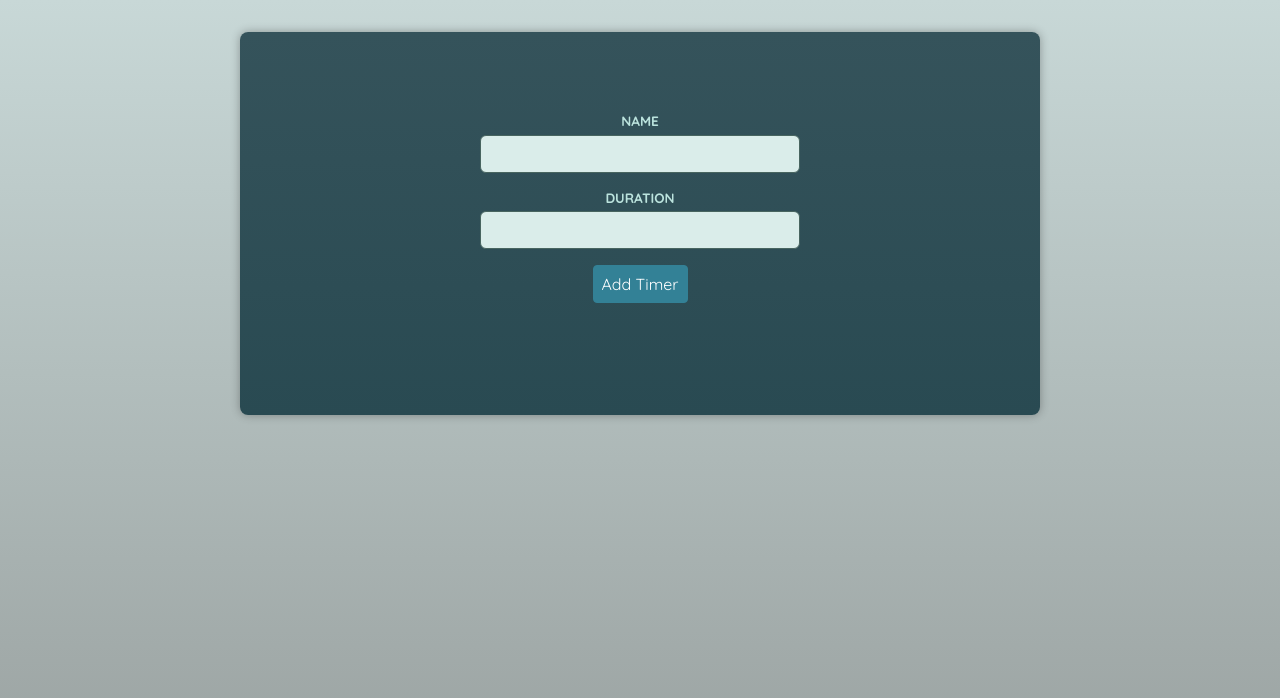
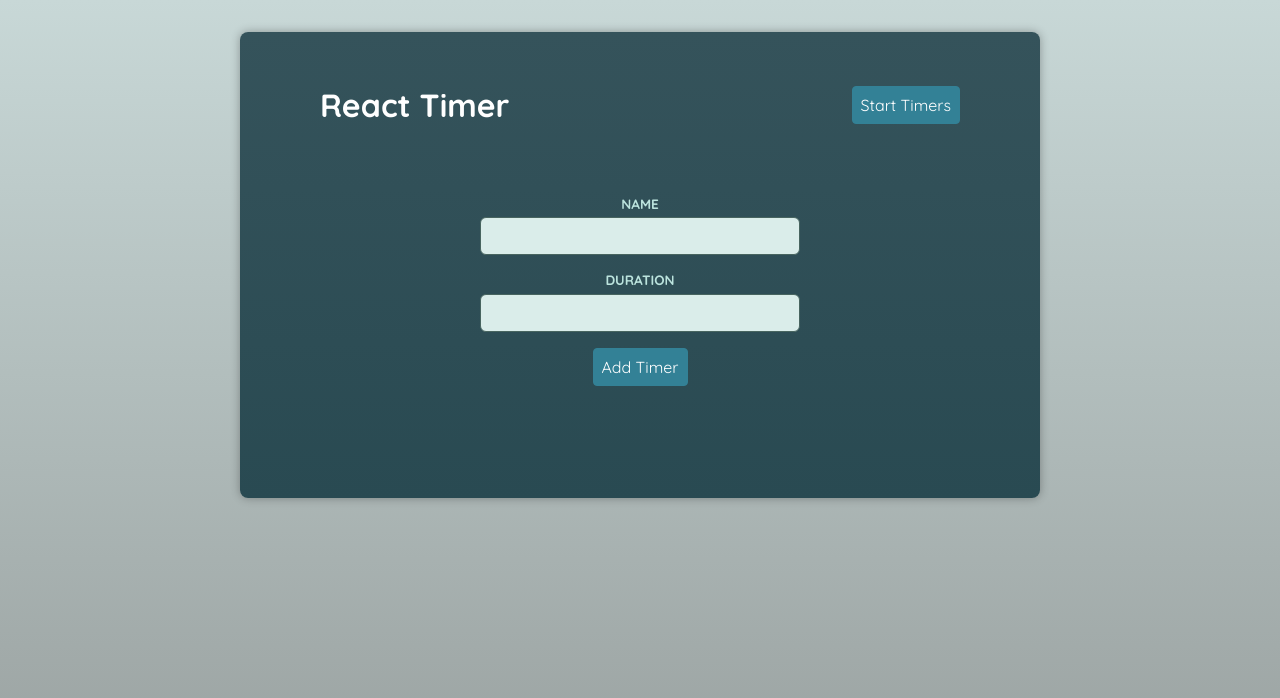
Before and after one commit to rishikesh-negi/timer-app, a React (Vite) app: page / in a window 1280 px wide. Shown: the top 698 px of the page. Built offline with nearby package versions, Linux system fonts and the light colour scheme; a web font is replaced by a local one.

Commit message:
Added the component's JSX and used Timer context values for conditional rendering and button functionality

```diff
--- a/src/components/Header.tsx
+++ b/src/components/Header.tsx
@@ -1,7 +1,19 @@
-import type { FC } from "react";
+import { type FC } from "react";
+import { useTimersContext } from "../store/timers-context";
+import Button from "../ui/Button";
 
 const Header: FC = function () {
-  return <div></div>;
+  const { isRunning, stopTimers, startTimers } = useTimersContext();
+
+  return (
+    <header>
+      <h1>React Timer</h1>
+
+      <Button onClick={isRunning ? stopTimers : startTimers}>
+        {isRunning ? "Stop" : "Start"} Timers
+      </Button>
+    </header>
+  );
 };
 
 export default Header;
```
